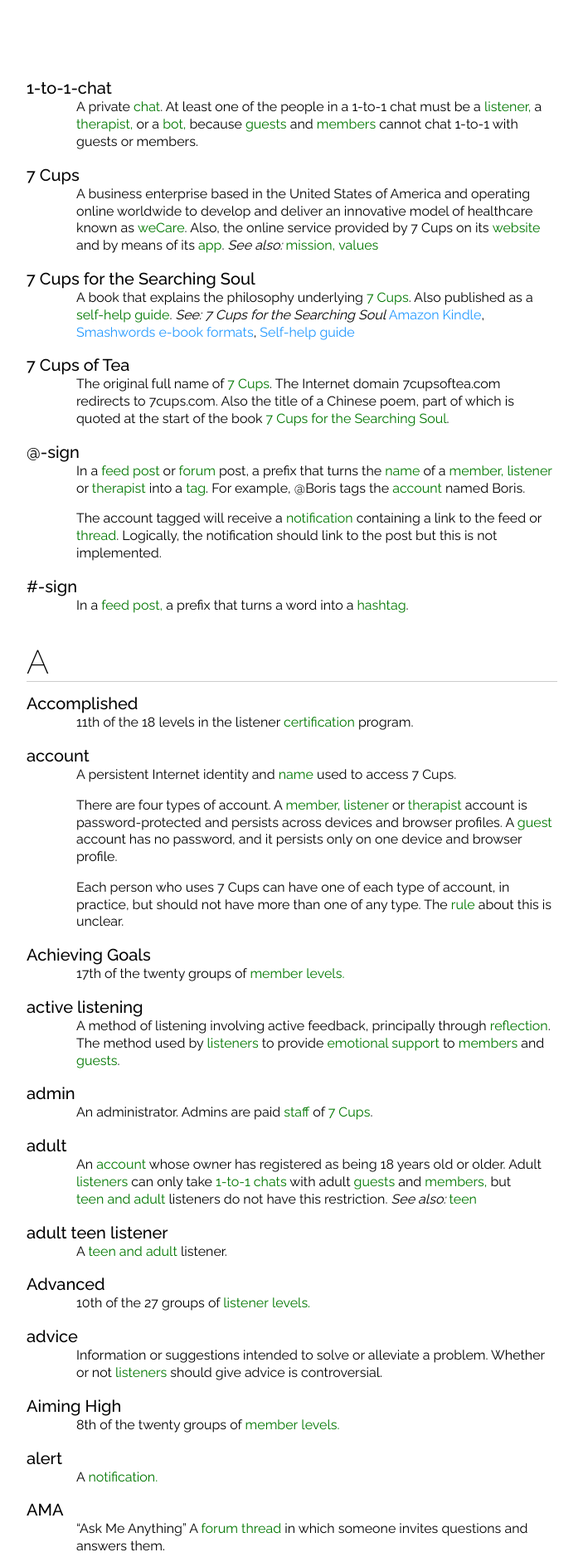
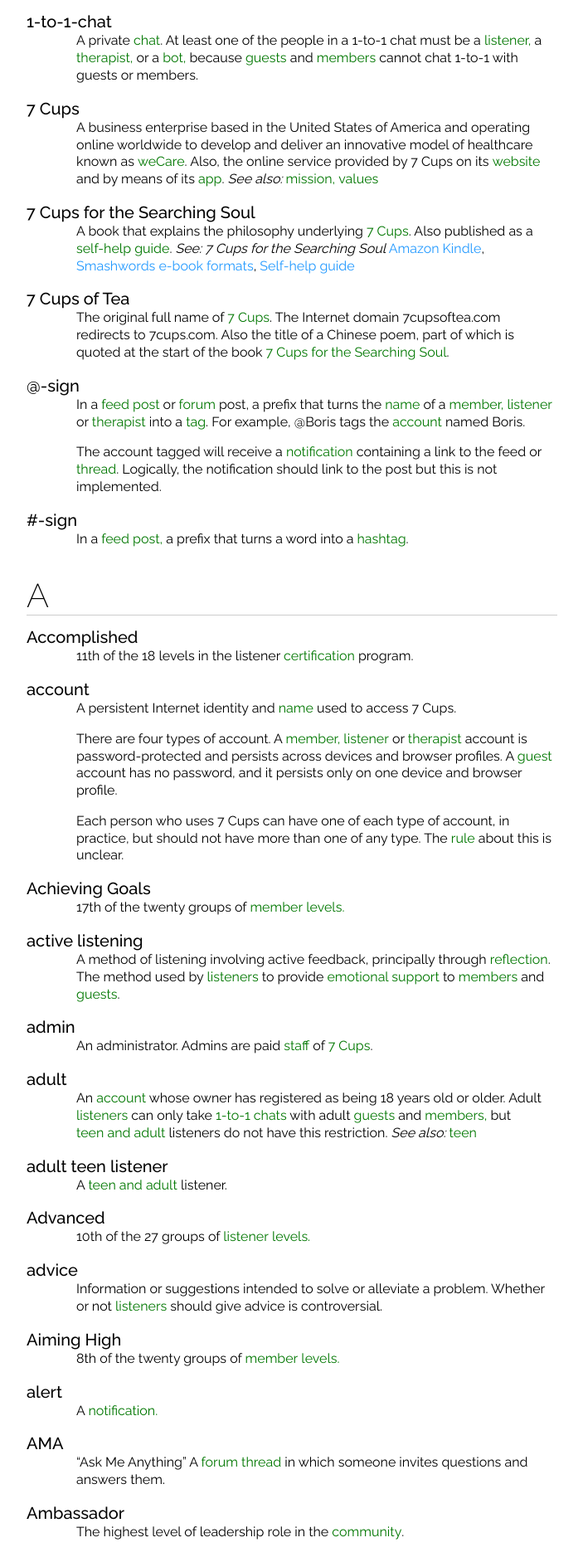
Before and after one commit to RarelyCharlie/rarelycharlie.github.io, a Jekyll site: the page built from glossary-framed.md, in a window 1280 px wide. Shown: the top 1877 px of the page at 83% size, without its empty margins (288-991 px from the left). Built offline with Jekyll 4.4.1, drawn with Linux system fonts in a browser that asks for light colours.

Commit message:
remove html padding

```diff
--- a/_layouts/glossary-framed.html
+++ b/_layouts/glossary-framed.html
@@ -16,7 +16,6 @@
 <meta name="viewport" content="width=device-width, initial-scale=1">
 <link rel="stylesheet" href="https://fonts.googleapis.com/css?family=Raleway:100,200,400,500">
 <style>
-html {padding-top: 80px;}
 body {font-size: 16px; line-height: 130%; font-family: Raleway; margin: 0;}
 body.keyboard {overflow: hidden;}
 #content h1 {font-size: 20px; font-weight: 500; margin-bottom: 0; z-index: 1; line-height: 26px; cursor: default;}
```
